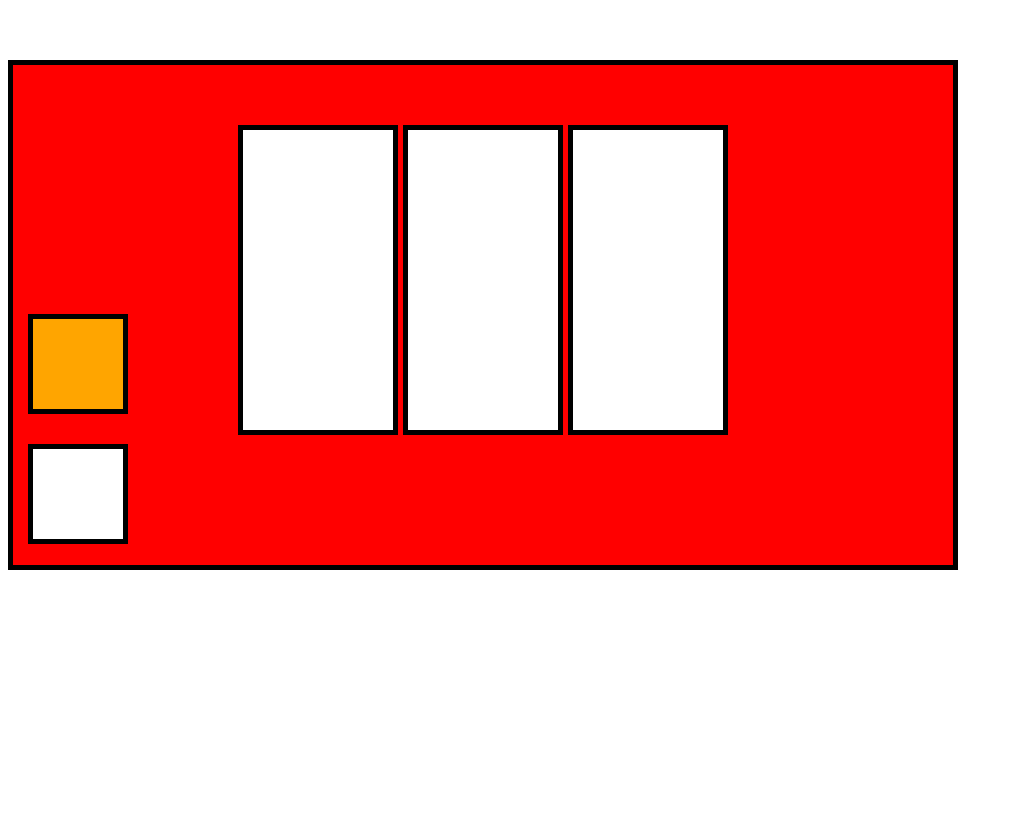
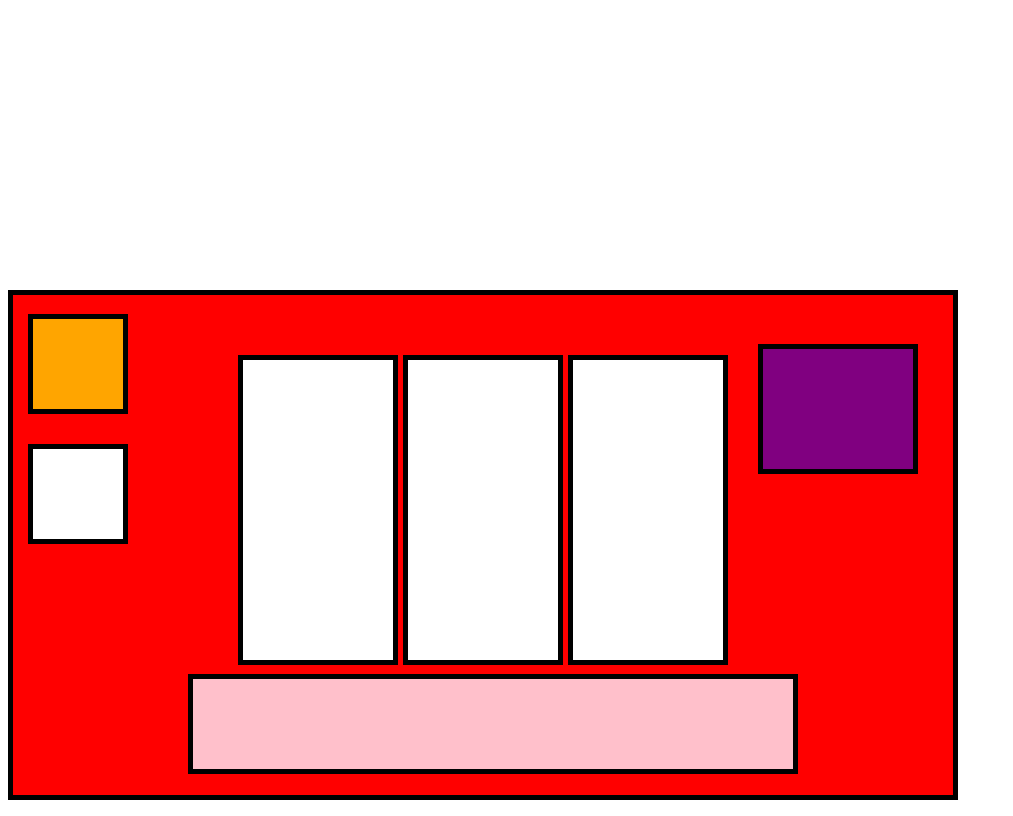
Before and after one commit to TheofanisNeofotistos/JavascriptProject, a website built with webpack: page index.html in a window 1280 px wide. Shown: the part 164-980 px from the top of the page, without its empty margins (0-1013 px from the left). Before the commit the page ends 800 px from the top, so only its background shows below. Built offline with nearby package versions, Linux system fonts and the light colour scheme.

Commit message:
Added hand and dice area

```diff
--- a/index.html
+++ b/index.html
@@ -7,6 +7,7 @@
     <meta http-equiv="X-UA-Compatible" content="ie=edge" />
     <!-- <link rel="stylesheet" href="./dist/main.css" /> -->
     <link rel="stylesheet" href="./src/styles/board.css">
+    <link rel="icon" href="favicon.ico">
     <script src="./dist/main.js"></script>
     <title>Wrestling Card Game</title>
   </head>
--- a/src/scripts/board.js
+++ b/src/scripts/board.js
@@ -5,6 +5,8 @@ export default class Board {
         this.handleClick = this.handleClick.bind(this)
         this.setDeck()
         this.setDiscard()
+        this.playerHand()
+        this.diceTray()
     }
 
 
@@ -38,7 +40,7 @@ export default class Board {
     }
 
     setDiscard(n=1){
-        debugger
+        // debugger
         const playerDiscard = document.createElement('li')
         playerDiscard.classList.add('myDiscard')
 
@@ -50,6 +52,32 @@ export default class Board {
 
 
         this.ele.appendChild(playerDiscard)
+    }
+
+    playerHand(n=1){
+        const playerHand = document.createElement('li')
+        playerHand.classList.add('myHand')
+
+        playerHand.id ="playerHand"
+
+        this.ele.appendChild(playerHand)
+
+
+        playerHand.addEventListener("click",this.grabCard)
+    }
+
+    diceTray(n=1){
+        const diceTray = document.createElement('li')
+        diceTray.classList.add('myDice')
+
+        diceTray.id ="diceTray"
+
+        this.ele.appendChild(diceTray)
+    }
+
+    grabCard(e){
+        e.preventDefault()
+        let card= e.target
     }
 
 
--- a/src/styles/board.css
+++ b/src/styles/board.css
@@ -58,3 +58,35 @@ li:hover{
 #playerDeck:hover{
     background-color: grey;
 }
+
+#playerHand{
+    position: relative;
+    background-color: pink;
+    top: 630px;
+    left: 180px;
+    width: 600px;
+    height: 90px;
+    border: 5px solid black;
+    z-index: 20;
+    list-style: none;
+}
+
+#playerHand:hover{
+    background-color: grey;
+}
+
+#diceTray{
+    position: relative;
+    background-color: purple;
+    top: 200px;
+    left: 750px;
+    width: 150px;
+    height: 120px;
+    border: 5px solid black;
+    z-index: 20;
+    list-style: none;
+}
+
+#diceTray:hover{
+    background-color: grey;
+}
```
Also changed, not shown: dist/main.js.
